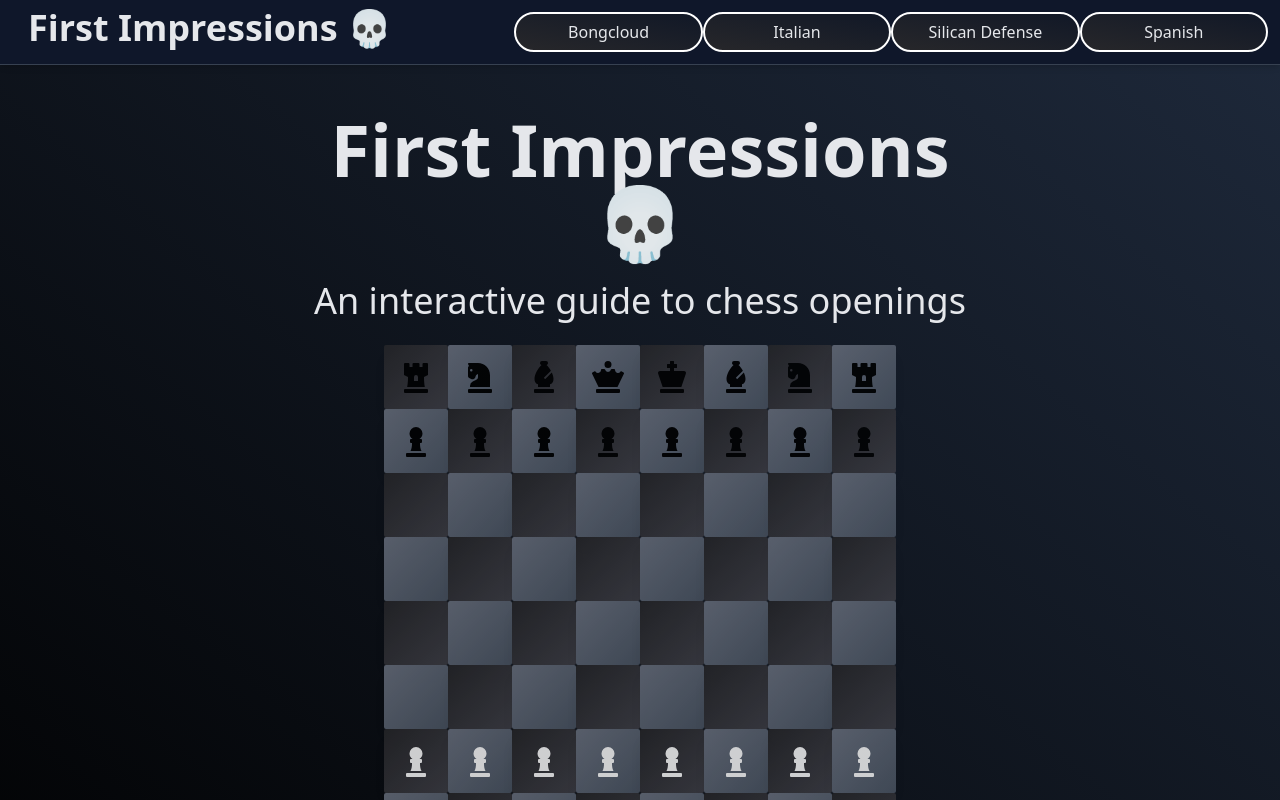
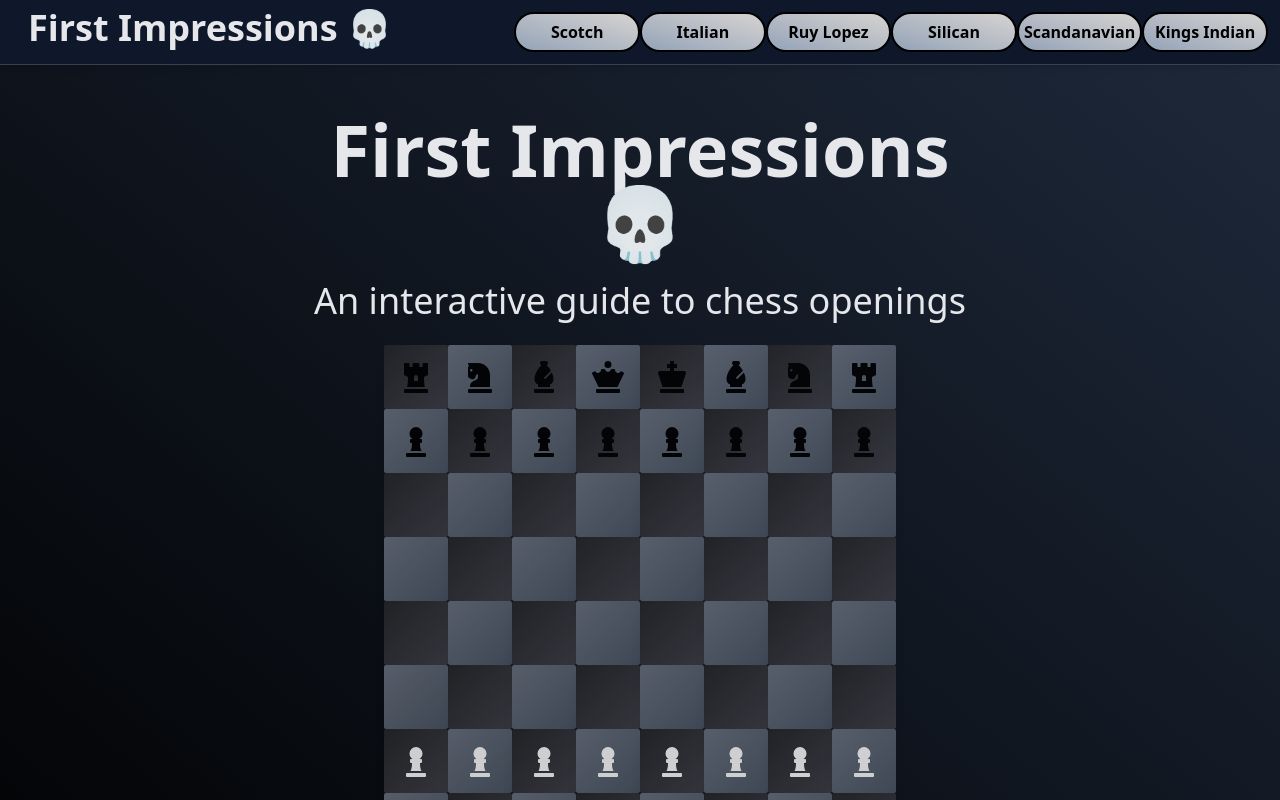
Before and after one commit to rohinsood/first-impressions, a React (Create React App) app: page / in a window 1280 px wide. Shown: the top 800 px of the page. Built offline with nearby package versions, Linux system fonts and the light colour scheme.

Commit message:
more openigns & button style

```diff
--- a/src/App.js
+++ b/src/App.js
@@ -11,7 +11,7 @@ import * as opening from './components/board/openings'
 function App() {
 
   // creates a global state to change the opening on a button click
-  const [opSelection, setOpSelection] = React.useState(opening.bongcloud)
+  const [opSelection, setOpSelection] = React.useState(opening.scotch)
 
   return (
     <div className="App">
--- a/src/components/board/openings.jsx
+++ b/src/components/board/openings.jsx
@@ -5,14 +5,15 @@
 
 import { A, B, C, D, E, F, G, H, Move } from './boardController'
 
-export const bongcloud = ["Bong Cloud", Move([
+export const scotch = ["Scotch", Move([
     [E, 4, "wp5"],
     [E, 5, "bp5"],
-    [E, 2, "wk1"],
-    [E, 7, "bk1"]
+    [F, 3, "wn2"],
+    [C, 6, "bn1"],
+    [D, 4, "wp4"],
 ])];
 
-export const spanish = ["Spanish", Move([
+export const ruyLopez = ["Ruy Lopez", Move([
     [E, 4, "wp5"],
     [E, 5, "bp5"],
     [F, 3, "wn2"],
@@ -28,7 +29,26 @@ export const italian = ["Italian", Move([
     [C, 4, "wb2"]
 ])];
 
-export const sicilianDefense = ["Sicilian Defense", Move([
+export const sicilianDefense = ["Silican Defense", Move([
     [E, 4, "wp5"],
     [C, 5, "bp3"],
+    [C, 3, "wn1"],
+    [D, 5, "bp4"],
+    [D, 4, "wp4"]
 ])];
+
+export const scandanavianDefense = ["Scandanavian Defense", Move([
+    [E, 4, "wp5"],
+    [D, 5, "bp4"],
+    [D, 5, "wp5"],
+    [D, 5, "bq1"],
+    [E, 2, "wn2"]
+])];
+
+export const kingsIndian = ["Kings Indian Defense", Move([
+    [D, 4, "wp4"],
+    [G, 6, "bp7"],
+    [C, 4, "wp3"],
+    [G, 7, "bb2"],
+    [C, 2, "wn1"]
+])];
--- a/src/components/navbar/index.jsx
+++ b/src/components/navbar/index.jsx
@@ -17,18 +17,20 @@ const Navbar = ({ setOp }) => {
 
 
     return (
-        <div className="sticky focus top-0 w-full bg-slate-900 backdrop-blur-sm shadow-md border-b border-gray-700">
-            <div className="container flex justify-between items-center mx-auto my-auto align-middle p-3 h-16 ">
+        <div className="sticky focus top-0 w-auto bg-slate-900 backdrop-blur-sm shadow-md border-b border-gray-700">
+            <div className="container flex justify-between items-center mx-auto align-middle p-3 h-16 ">
                 <a href="./index.html" className="flex items-center">
                     <span className=" text-4xl font-bold pl-4 h-12">First Impressions 💀 </span>
                 </a>
 
                 <ul className='w-3/5 flex flex-row items-center justify-between'>
                     {/* The user is able to click these buttons and change the openings */}
-                    <button className='nav-button' onClick={() => {setOp(opening.bongcloud)}}>Bongcloud </button>
+                    <button className='nav-button' onClick={() => {setOp(opening.scotch)}}>Scotch </button>
                     <button className='nav-button' onClick={() => {setOp(opening.italian)}}>Italian</button>
-                    <button className='nav-button' onClick={() => {setOp(opening.sicilianDefense)}}>Silican Defense</button>
-                    <button className='nav-button' onClick={() => {setOp(opening.spanish)}}>Spanish</button>
+                    <button className='nav-button' onClick={() => {setOp(opening.ruyLopez)}}>Ruy Lopez</button>
+                    <button className='nav-button' onClick={() => {setOp(opening.sicilianDefense)}}>Silican</button>
+                    <button className='nav-button' onClick={() => {setOp(opening.scandanavianDefense)}}>Scandanavian</button>
+                    <button className='nav-button' onClick={() => {setOp(opening.kingsIndian)}}>Kings Indian</button>
                 </ul>
             </div>
         </div>
--- a/src/index.css
+++ b/src/index.css
@@ -9,7 +9,7 @@
     } */
 
     .nav-button {
-        @apply bg-gradient-to-tr from-zinc-800 to-gray-900 border-2 font-thin border-white text-center w-48 rounded-full
+        @apply bg-gradient-to-tr from-slate-400 to-stone-300 text-black font-semibold border-2 border-black text-center w-32 rounded-full
         h-10 hover:scale-105 transition-all ease-linear duration-150 hover:font-semibold active:text-black;
     }
 
```
